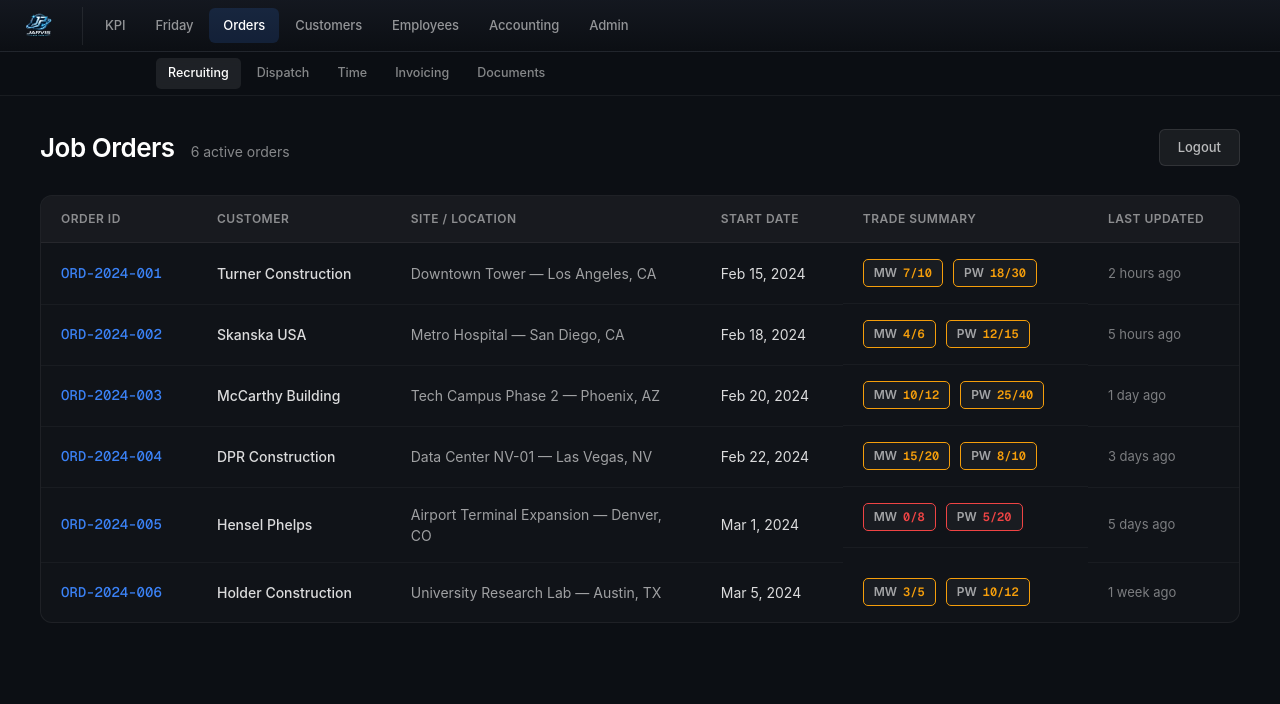
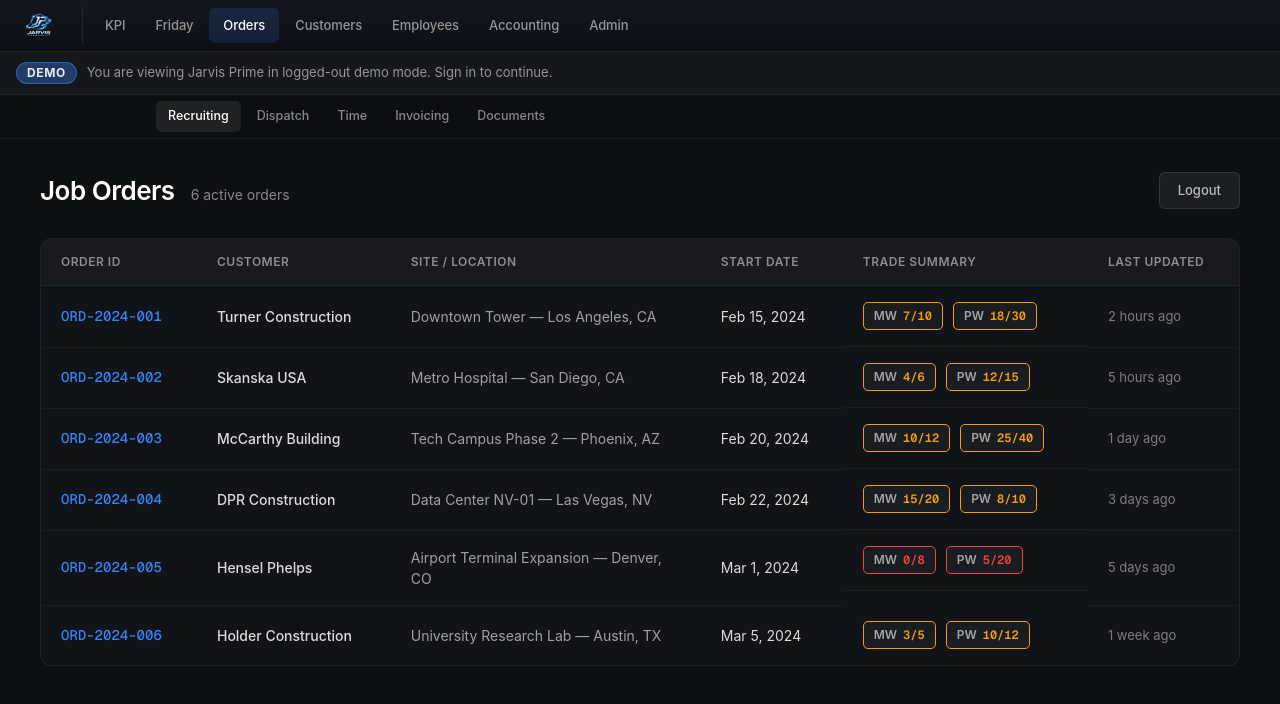
Before and after one commit to raush73/jarvis, a Next.js app in the folder 03_frontend/: page /orders in a window 1280 px wide. Shown: the top 704 px of the page. Built offline with nearby package versions, Linux system fonts and the light colour scheme.

Commit message:
FRONTEND P2: logged-out demo banner (UI-only visual guardrail)

```diff
--- a/03_frontend/app/globals.css
+++ b/03_frontend/app/globals.css
@@ -193,3 +193,32 @@ body {
 .page-content {
   min-height: calc(100vh - 96px);
 }
+
+/* Phase 2 (frontend-only): visual guardrails (logged-out demo banner) */
+.auth-banner {
+  display: flex;
+  align-items: center;
+  gap: 10px;
+  padding: 10px 16px;
+  border-bottom: 1px solid rgba(255, 255, 255, 0.06);
+  background: rgba(255, 255, 255, 0.03);
+}
+
+.auth-badge {
+  display: inline-flex;
+  align-items: center;
+  height: 22px;
+  padding: 0 10px;
+  border-radius: 999px;
+  font-size: 12px;
+  font-weight: 700;
+  letter-spacing: 0.6px;
+  color: rgba(255, 255, 255, 0.9);
+  background: rgba(59, 130, 246, 0.35);
+  border: 1px solid rgba(59, 130, 246, 0.55);
+}
+
+.auth-text {
+  font-size: 13px;
+  color: rgba(255, 255, 255, 0.55);
+}
--- a/03_frontend/app/layout.tsx
+++ b/03_frontend/app/layout.tsx
@@ -14,10 +14,26 @@ const geistMono = Geist_Mono({
   subsets: ["latin"],
 });
 
+// Phase 2 (frontend-only): visual guardrail toggle (no auth/storage yet)
+const IS_AUTHENTICATED = false;
+
 export const metadata: Metadata = {
   title: "Jarvis Prime",
   description: "Jarvis Prime — Operations Command Center",
 };
+
+function AuthBanner() {
+  if (IS_AUTHENTICATED) return null;
+
+  return (
+    <div className="auth-banner" role="status" aria-live="polite">
+      <span className="auth-badge">DEMO</span>
+      <span className="auth-text">
+        You are viewing Jarvis Prime in logged-out demo mode. Sign in to continue.
+      </span>
+    </div>
+  );
+}
 
 export default function RootLayout({
   children,
@@ -26,19 +42,18 @@ export default function RootLayout({
 }>) {
   return (
     <html lang="en">
-      <body
-        className={`${geistSans.variable} ${geistMono.variable} antialiased`}
-      >
+      <body className={`${geistSans.variable} ${geistMono.variable} antialiased`}>
         {/* Level 0: Global Top Bar */}
         <GlobalTopNav />
+
+        {/* Phase 2: Visual auth guardrail (UI-only, no blocking) */}
+        <AuthBanner />
 
         {/* Level 1: Module Tabs */}
         <ModuleTabs />
 
         {/* Page Content */}
-        <main className="page-content">
-          {children}
-        </main>
+        <main className="page-content">{children}</main>
       </body>
     </html>
   );
```
